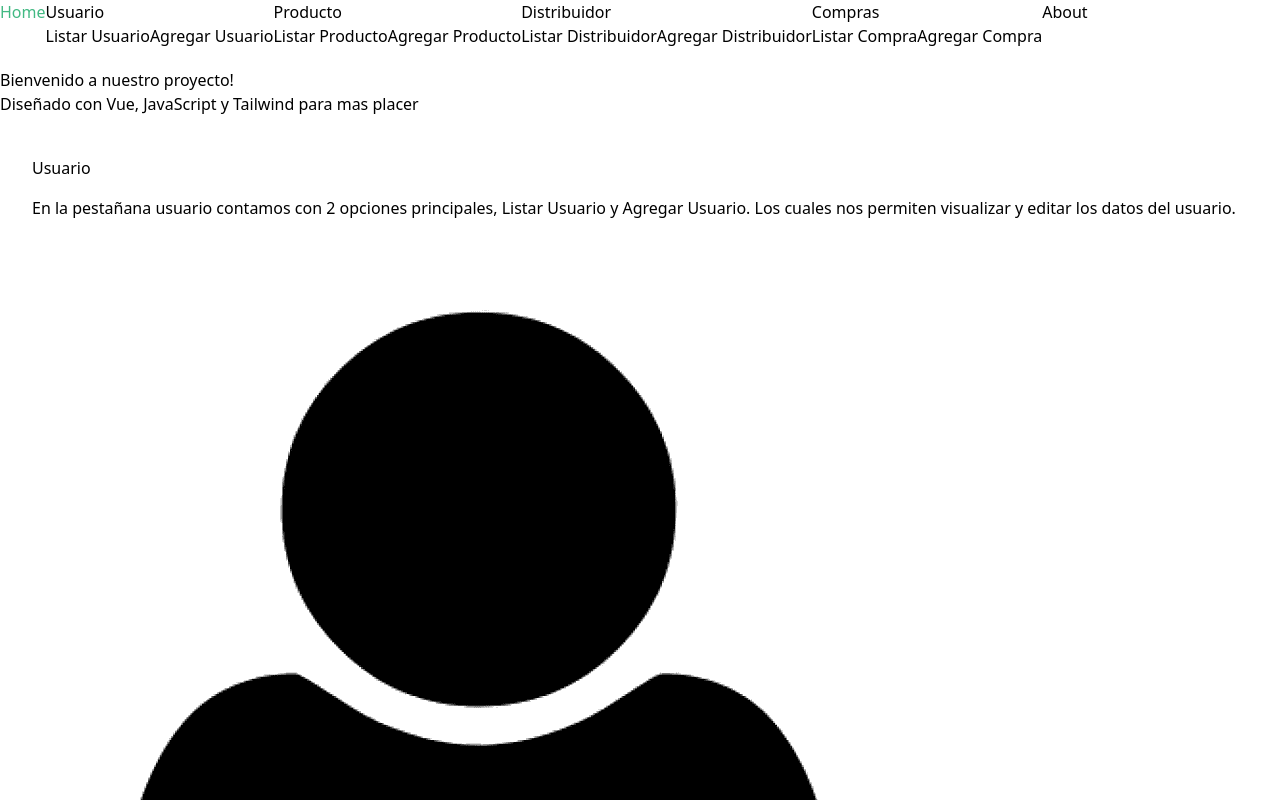
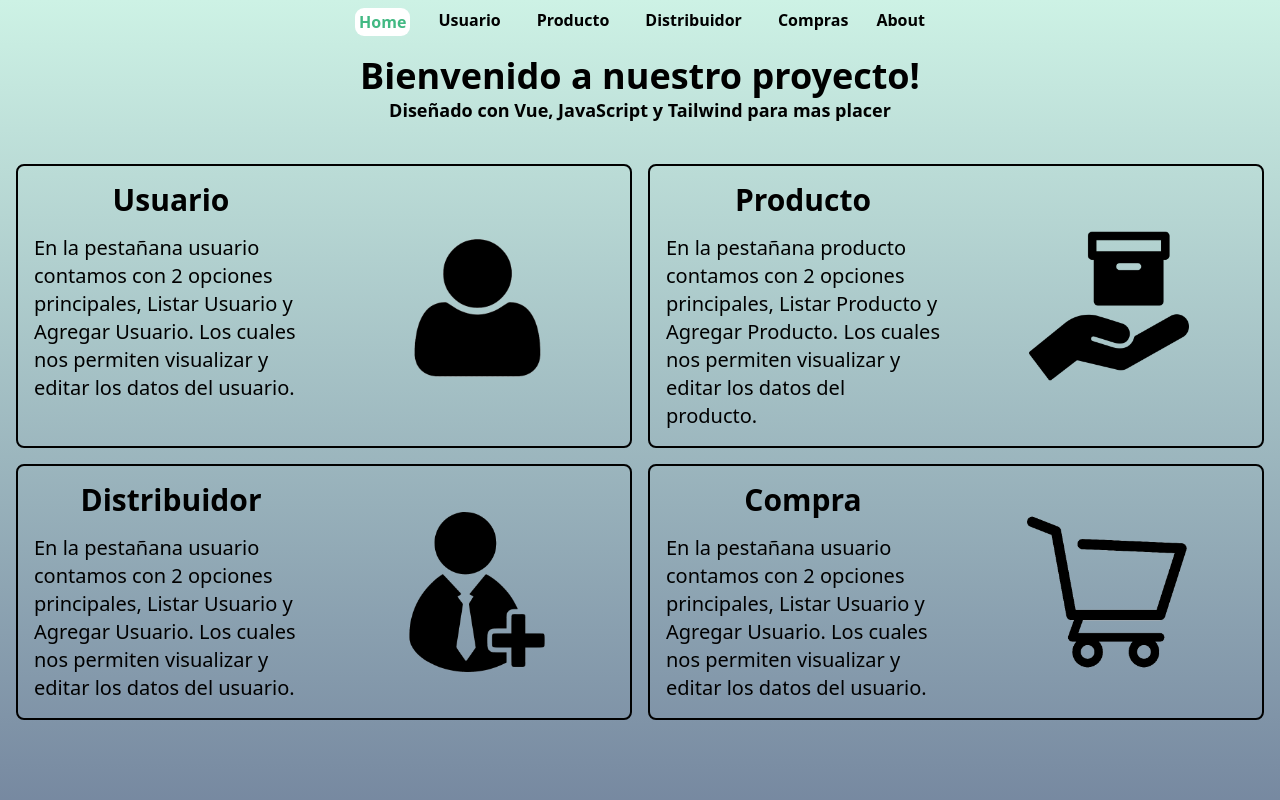
Before and after one commit to TheSebasx11/desarrollo-web-michoTec, a Vue app: page / in a window 1280 px wide. Shown: the top 800 px of the page. Built offline with nearby package versions, Linux system fonts and the light colour scheme; what vue-sweetalert2 would draw is missing.

Commit message:
estilitos actualizados uwu

```diff
--- a/css/output.css
+++ b/css/output.css
@@ -476,14 +476,19 @@ Ensure the default browser behavior of the `hidden` attribute.
   margin: 1rem;
 }
 
+.my-4 {
+  margin-top: 1rem;
+  margin-bottom: 1rem;
+}
+
 .mx-4 {
   margin-left: 1rem;
   margin-right: 1rem;
 }
 
-.my-4 {
-  margin-top: 1rem;
-  margin-bottom: 1rem;
+.my-2 {
+  margin-top: 0.5rem;
+  margin-bottom: 0.5rem;
 }
 
 .mt-5 {
@@ -522,16 +527,12 @@ Ensure the default browser behavior of the `hidden` attribute.
   margin-bottom: 0.25rem;
 }
 
-.mr-4 {
-  margin-right: 1rem;
-}
-
 .ml-4 {
   margin-left: 1rem;
 }
 
-.block {
-  display: block;
+.mt-4 {
+  margin-top: 1rem;
 }
 
 .flex {
@@ -541,3 +542,388 @@ Ensure the default browser behavior of the `hidden` attribute.
 .table {
   display: table;
 }
+
+.grid {
+  display: grid;
+}
+
+.hidden {
+  display: none;
+}
+
+.h-screen {
+  height: 100vh;
+}
+
+.h-40 {
+  height: 10rem;
+}
+
+.h-full {
+  height: 100%;
+}
+
+.h-96 {
+  height: 24rem;
+}
+
+.h-32 {
+  height: 8rem;
+}
+
+.w-full {
+  width: 100%;
+}
+
+.w-11\/12 {
+  width: 91.666667%;
+}
+
+.w-fit {
+  width: -webkit-fit-content;
+  width: -moz-fit-content;
+  width: fit-content;
+}
+
+.w-72 {
+  width: 18rem;
+}
+
+.border-collapse {
+  border-collapse: collapse;
+}
+
+.resize-none {
+  resize: none;
+}
+
+.grid-cols-2 {
+  grid-template-columns: repeat(2, minmax(0, 1fr));
+}
+
+.flex-row {
+  flex-direction: row;
+}
+
+.flex-col {
+  flex-direction: column;
+}
+
+.items-center {
+  align-items: center;
+}
+
+.justify-center {
+  justify-content: center;
+}
+
+.gap-x-5 {
+  -moz-column-gap: 1.25rem;
+       column-gap: 1.25rem;
+}
+
+.gap-y-3 {
+  row-gap: 0.75rem;
+}
+
+.gap-x-4 {
+  -moz-column-gap: 1rem;
+       column-gap: 1rem;
+}
+
+.gap-x-2 {
+  -moz-column-gap: 0.5rem;
+       column-gap: 0.5rem;
+}
+
+.gap-x-32 {
+  -moz-column-gap: 8rem;
+       column-gap: 8rem;
+}
+
+.gap-x-3 {
+  -moz-column-gap: 0.75rem;
+       column-gap: 0.75rem;
+}
+
+.rounded-lg {
+  border-radius: 0.5rem;
+}
+
+.rounded-xl {
+  border-radius: 0.75rem;
+}
+
+.rounded-md {
+  border-radius: 0.375rem;
+}
+
+.border-2 {
+  border-width: 2px;
+}
+
+.border {
+  border-width: 1px;
+}
+
+.border-black {
+  --tw-border-opacity: 1;
+  border-color: rgb(0 0 0 / var(--tw-border-opacity));
+}
+
+.border-white {
+  --tw-border-opacity: 1;
+  border-color: rgb(255 255 255 / var(--tw-border-opacity));
+}
+
+.bg-slate-300 {
+  --tw-bg-opacity: 1;
+  background-color: rgb(203 213 225 / var(--tw-bg-opacity));
+}
+
+.bg-black {
+  --tw-bg-opacity: 1;
+  background-color: rgb(0 0 0 / var(--tw-bg-opacity));
+}
+
+.bg-red-500 {
+  --tw-bg-opacity: 1;
+  background-color: rgb(239 68 68 / var(--tw-bg-opacity));
+}
+
+.bg-green-500 {
+  --tw-bg-opacity: 1;
+  background-color: rgb(34 197 94 / var(--tw-bg-opacity));
+}
+
+.bg-white {
+  --tw-bg-opacity: 1;
+  background-color: rgb(255 255 255 / var(--tw-bg-opacity));
+}
+
+.bg-\[\#9AEED8\] {
+  --tw-bg-opacity: 1;
+  background-color: rgb(154 238 216 / var(--tw-bg-opacity));
+}
+
+.bg-yellow-50 {
+  --tw-bg-opacity: 1;
+  background-color: rgb(254 252 232 / var(--tw-bg-opacity));
+}
+
+.bg-yellow-400 {
+  --tw-bg-opacity: 1;
+  background-color: rgb(250 204 21 / var(--tw-bg-opacity));
+}
+
+.bg-purple-300 {
+  --tw-bg-opacity: 1;
+  background-color: rgb(216 180 254 / var(--tw-bg-opacity));
+}
+
+.bg-gradient-to-b {
+  background-image: linear-gradient(to bottom, var(--tw-gradient-stops));
+}
+
+.from-\[\#CDF2E5\] {
+  --tw-gradient-from: #CDF2E5;
+  --tw-gradient-stops: var(--tw-gradient-from), var(--tw-gradient-to, rgb(205 242 229 / 0));
+}
+
+.to-\[\#7688A0\] {
+  --tw-gradient-to: #7688A0;
+}
+
+.to-\[\#CEE6F0\] {
+  --tw-gradient-to: #CEE6F0;
+}
+
+.p-2 {
+  padding: 0.5rem;
+}
+
+.p-1 {
+  padding: 0.25rem;
+}
+
+.px-2 {
+  padding-left: 0.5rem;
+  padding-right: 0.5rem;
+}
+
+.py-1 {
+  padding-top: 0.25rem;
+  padding-bottom: 0.25rem;
+}
+
+.py-2 {
+  padding-top: 0.5rem;
+  padding-bottom: 0.5rem;
+}
+
+.py-8 {
+  padding-top: 2rem;
+  padding-bottom: 2rem;
+}
+
+.px-4 {
+  padding-left: 1rem;
+  padding-right: 1rem;
+}
+
+.text-left {
+  text-align: left;
+}
+
+.text-center {
+  text-align: center;
+}
+
+.font-sans {
+  font-family: ui-sans-serif, system-ui, -apple-system, BlinkMacSystemFont, "Segoe UI", Roboto, "Helvetica Neue", Arial, "Noto Sans", sans-serif, "Apple Color Emoji", "Segoe UI Emoji", "Segoe UI Symbol", "Noto Color Emoji";
+}
+
+.text-4xl {
+  font-size: 2.25rem;
+  line-height: 2.5rem;
+}
+
+.text-lg {
+  font-size: 1.125rem;
+  line-height: 1.75rem;
+}
+
+.text-3xl {
+  font-size: 1.875rem;
+  line-height: 2.25rem;
+}
+
+.text-xl {
+  font-size: 1.25rem;
+  line-height: 1.75rem;
+}
+
+.text-sm {
+  font-size: 0.875rem;
+  line-height: 1.25rem;
+}
+
+.font-extrabold {
+  font-weight: 800;
+}
+
+.font-bold {
+  font-weight: 700;
+}
+
+.font-semibold {
+  font-weight: 600;
+}
+
+.text-white {
+  --tw-text-opacity: 1;
+  color: rgb(255 255 255 / var(--tw-text-opacity));
+}
+
+.text-black {
+  --tw-text-opacity: 1;
+  color: rgb(0 0 0 / var(--tw-text-opacity));
+}
+
+.transition {
+  transition-property: color, background-color, border-color, fill, stroke, opacity, box-shadow, transform, filter, -webkit-text-decoration-color, -webkit-backdrop-filter;
+  transition-property: color, background-color, border-color, text-decoration-color, fill, stroke, opacity, box-shadow, transform, filter, backdrop-filter;
+  transition-property: color, background-color, border-color, text-decoration-color, fill, stroke, opacity, box-shadow, transform, filter, backdrop-filter, -webkit-text-decoration-color, -webkit-backdrop-filter;
+  transition-timing-function: cubic-bezier(0.4, 0, 0.2, 1);
+  transition-duration: 150ms;
+}
+
+.hover\:border-separate:hover {
+  border-collapse: separate;
+}
+
+.hover\:rounded-xl:hover {
+  border-radius: 0.75rem;
+}
+
+.hover\:border-2:hover {
+  border-width: 2px;
+}
+
+.hover\:border:hover {
+  border-width: 1px;
+}
+
+.hover\:border-dashed:hover {
+  border-style: dashed;
+}
+
+.hover\:border-dotted:hover {
+  border-style: dotted;
+}
+
+.hover\:border-double:hover {
+  border-style: double;
+}
+
+.hover\:border-black:hover {
+  --tw-border-opacity: 1;
+  border-color: rgb(0 0 0 / var(--tw-border-opacity));
+}
+
+.hover\:border-inherit:hover {
+  border-color: inherit;
+}
+
+.hover\:bg-red-500:hover {
+  --tw-bg-opacity: 1;
+  background-color: rgb(239 68 68 / var(--tw-bg-opacity));
+}
+
+.hover\:bg-blue-400:hover {
+  --tw-bg-opacity: 1;
+  background-color: rgb(96 165 250 / var(--tw-bg-opacity));
+}
+
+.hover\:bg-purple-300:hover {
+  --tw-bg-opacity: 1;
+  background-color: rgb(216 180 254 / var(--tw-bg-opacity));
+}
+
+.hover\:bg-purple-900:hover {
+  --tw-bg-opacity: 1;
+  background-color: rgb(88 28 135 / var(--tw-bg-opacity));
+}
+
+.hover\:bg-\[\#9AEED8\]:hover {
+  --tw-bg-opacity: 1;
+  background-color: rgb(154 238 216 / var(--tw-bg-opacity));
+}
+
+.hover\:px-2:hover {
+  padding-left: 0.5rem;
+  padding-right: 0.5rem;
+}
+
+.hover\:py-1:hover {
+  padding-top: 0.25rem;
+  padding-bottom: 0.25rem;
+}
+
+.hover\:text-white:hover {
+  --tw-text-opacity: 1;
+  color: rgb(255 255 255 / var(--tw-text-opacity));
+}
+
+.focus\:border-2:focus {
+  border-width: 2px;
+}
+
+.active\:border-2:active {
+  border-width: 2px;
+}
+
+.active\:bg-purple-300:active {
+  --tw-bg-opacity: 1;
+  background-color: rgb(216 180 254 / var(--tw-bg-opacity));
+}
--- a/src/App.vue
+++ b/src/App.vue
@@ -1,31 +1,31 @@
 <template>
   <div id="nav">
-    <div>
-      <ul class="flex gap-x-5">
+    <div class="items-center justify-center flex my-2">
+      <ul class="flex gap-x-5 font-semibold">
         <router-link to="/">Home</router-link>
         <li @mouseover="show('items1')" @mouseleave="dispose('items1')">
-          <span>Usuario</span>
+          <span class="px-2 py-1 hover:rounded-xl hover:bg-[#9AEED8]">Usuario</span>
           <div ref="items1" class="hidden">
             <router-link to="/listUser">Listar Usuario</router-link>
             <router-link to="/addUser">Agregar Usuario</router-link>
           </div>
         </li>
         <li @mouseover="show('items2')" @mouseleave="dispose('items2')">
-          <span>Producto</span>
+          <span class="px-2 py-1 hover:rounded-xl hover:bg-[#9AEED8]">Producto</span>
           <div ref="items2" class="hidden">
             <router-link to="/listProd">Listar Producto</router-link>
             <router-link to="/addProd">Agregar Producto</router-link>
           </div>
         </li>
         <li @mouseover="show('items3')" @mouseleave="dispose('items3')">
-          <span>Distribuidor</span>
+          <span class="px-2 py-1 hover:rounded-xl hover:bg-[#9AEED8]">Distribuidor</span>
           <div ref="items3" class="hidden">
             <router-link to="/listDist">Listar Distribuidor</router-link>
             <router-link to="/addDist">Agregar Distribuidor</router-link>
           </div>
         </li>
         <li @mouseover="show('items4')" @mouseleave="dispose('items4')">
-          <span>Compras</span>
+          <span class="px-2 py-1 hover:rounded-xl hover:bg-[#9AEED8]">Compras</span>
           <div ref="items4" class="hidden">
             <router-link to="/listPurch">Listar Compra</router-link>
             <router-link to="/addPurch">Agregar Compra</router-link>
@@ -51,7 +51,7 @@ export default {
   methods: {
     show(bar) {
       this.$refs[bar].className =
-        "flex flex-col bg-slate-300 gap-y-3 px-2 py-1 absolute";
+        "flex flex-col bg-white gap-y-3 px-2 py-1 absolute";
     },
     dispose(bar) {
       this.$refs[bar].className = "hidden";
@@ -80,5 +80,8 @@ export default {
 
 #nav a.router-link-exact-active {
   color: #42b983;
+  border-radius: 9px;
+  background: white;
+  padding: 2px 4px 2px 4px;
 }
 </style>
--- a/src/components/Compra/AgregarCompra.vue
+++ b/src/components/Compra/AgregarCompra.vue
@@ -21,27 +21,27 @@
         <p class="name text-xl font-semibold">Numero de compra</p>
         <input
           v-model="p_number"
-          class="border-2 mb-2 border-black w-72"
+          class="border-2 mb-2 border-black w-72 px-2"
           type="textname"
           placeholder=""
         />
         <p class="email text-xl font-semibold">Precio de compra</p>
         <input
           v-model="p_price"
-          class="border-2 mb-2 border-black w-72"
+          class="border-2 mb-2 border-black w-72 px-2"
           type="emailtext"
           placeholder=""
         />
         <p class="Telefonodecontacto text-xl font-semibold">Cantidad</p>
         <input
           v-model="p_amount"
-          class="border-2 mb-2 border-black w-72"
+          class="border-2 mb-2 border-black w-72 px-2"
           type="textcontact"
         />
         <p class="age text-xl font-semibold">Fecha de compra</p>
         <input
           v-model="p_date"
-          class="border-2 mb-2 border-black w-72"
+          class="border-2 mb-2 border-black w-72 px-2"
           type="textage"
         />
       </div>
--- a/src/components/Compra/ListarCompra.vue
+++ b/src/components/Compra/ListarCompra.vue
@@ -1,5 +1,10 @@
 <template>
-  <div class="flex justify-center">
+  <div class="w-full flex flex-col items-center justify-center bg-gradient-to-b from-[#CDF2E5] to-[#CEE6F0]">
+    <div class="">
+      <h2 class="text-center font-bold font-sans my-4 text-3xl">
+        Lista de Compras
+      </h2>
+    </div>
     <table
       id="tabla2"
       class="w-11/12 mt-2 border-collapse border-2 border-black"
--- a/src/components/Distribuidor/AgregarDistribuidor.vue
+++ b/src/components/Distribuidor/AgregarDistribuidor.vue
@@ -21,7 +21,7 @@
         <p class="distri_name text-xl font-semibold">Nombre de la compañia</p>
         <input
           v-model="d_name"
-          class="border-2 mb-2 border-black w-72"
+          class="border-2 mb-2 border-black w-72 px-2"
           type="namedistri"
         />
         <p class="distri_description text-xl font-semibold">
@@ -31,14 +31,14 @@
           v-model="d_equip"
           name=""
           placeholder="Ingrese aqui la descripcion del producto"
-          class="p-2 description border-2 mb-1 border-black resize-none w-72"
+          class="p-2 description border-2 mb-1 border-black resize-none w-72 px-2"
           cols="30"
           rows="10"
         ></textarea>
         <p class="distri_price text-xl font-semibold">Categorias</p>
         <input
           v-model="d_category"
-          class="border-2 mb-2 border-black w-72"
+          class="border-2 mb-2 border-black w-72 px-2"
           type="priceproduct"
         />
       </div>
--- a/src/components/Distribuidor/ListarDistribuidor.vue
+++ b/src/components/Distribuidor/ListarDistribuidor.vue
@@ -1,5 +1,10 @@
 <template>
-  <div class="flex justify-center">
+  <div class="w-full flex flex-col items-center justify-center bg-gradient-to-b from-[#CDF2E5] to-[#CEE6F0]">
+    <div class="">
+      <h2 class="text-center font-bold font-sans my-4 text-3xl">
+        Lista de Distribuidores
+      </h2>
+    </div>
     <table
       id="tabla2"
       class="w-11/12 mt-2 border-collapse border-2 border-black"
--- a/src/components/Producto/AgregarProducto.vue
+++ b/src/components/Producto/AgregarProducto.vue
@@ -21,27 +21,27 @@
         <p class="product_name text-xl font-semibold">Nombre del Producto</p>
         <input
           v-model="name_p"
-          class="border-2 mb-2 border-black w-72"
+          class="border-2 mb-2 border-black w-72 px-2"
           type="nameproduct"
         />
         <p class="product_description text-xl font-semibold">Descripcion</p>
         <textarea
           v-model="desc_p"
           placeholder="Ingrese aqui la descripcion del producto"
-          class="description border-2 mb-2 border-black resize-none w-72 h-32"
+          class="description border-2 mb-2 border-black resize-none w-72 h-32 px-2"
           cols="30"
           rows="10"
         ></textarea>
         <p class="product_price text-xl font-semibold">Precio del Producto</p>
         <input
           v-model="price_p"
-          class="border-2 mb-2 border-black w-72"
+          class="border-2 mb-2 border-black w-72 px-2"
           type="priceproduct"
         />
         <p class="product_stock text-xl font-semibold">Stock</p>
         <input
           v-model="stock_p"
-          class="border-2 mb-2 border-black w-72"
+          class="border-2 mb-2 border-black w-72 px-2"
           type="stockproduct"
         />
       </div>
--- a/src/components/Producto/ListarProducto.vue
+++ b/src/components/Producto/ListarProducto.vue
@@ -1,5 +1,10 @@
 <template>
-  <div class="flex items-center justify-center">
+  <div class="w-full flex flex-col items-center justify-center bg-gradient-to-b from-[#CDF2E5] to-[#CEE6F0]">
+    <div class="">
+      <h2 class="text-center font-bold font-sans my-4 text-3xl">
+        Lista de Productos
+      </h2>
+    </div>
     <table
       id="tabla2"
       class="w-11/12 mt-2 border-collapse border-2 border-black"
--- a/src/components/Usuario/AgregarUsuario.vue
+++ b/src/components/Usuario/AgregarUsuario.vue
@@ -22,14 +22,14 @@
         <p class="name text-xl font-semibold">Nombre</p>
         <input
           v-model="name_i"
-          class="border-2 mb-2 border-black w-72"
+          class="border-2 mb-2 border-black w-72 px-2"
           type="textname"
           placeholder="Nombre del usuario"
         />
         <p class="email text-xl font-semibold">Correo</p>
         <input
           v-model="email_i"
-          class="border-2 mb-2 border-black w-72"
+          class="border-2 mb-2 border-black w-72 px-2"
           type="emailtext"
           placeholder="@example.com"
         />
@@ -38,19 +38,19 @@
         </p>
         <input
           v-model="phone_i"
-          class="border-2 mb-2 border-black w-72"
+          class="border-2 mb-2 border-black w-72 px-2"
           type="textcontact"
         />
         <p class="age text-xl font-semibold">Edad</p>
         <input
           v-model="age_i"
-          class="border-2 mb-2 border-black w-72"
+          class="border-2 mb-2 border-black w-72 px-2"
           type="textage"
         />
         <p class="postalcode text-xl font-semibold">Codigo postal</p>
         <input
           v-model="postal_i"
-          class="border-2 border-black w-72"
+          class="border-2 border-black w-72 px-2"
           type="postaltext"
         />
       </div>
--- a/src/components/Usuario/ListarUsuario.vue
+++ b/src/components/Usuario/ListarUsuario.vue
@@ -1,15 +1,20 @@
 <template>
-  <div class="w-full flex justify-center bg-gradient-to-b from-[#CDF2E5] to-[#CEE6F0]">
+  <div class="w-full flex flex-col items-center justify-center bg-gradient-to-b from-[#CDF2E5] to-[#CEE6F0]">
+    <div class="">
+      <h1 class="text-center font-bold font-sans mt-4 text-3xl">
+        Listado de Usuarios
+      </h1>
+    </div>
     <table class="w-11/12 mt-10 border-collapse border-2 border-black">
       <thead>
-        <tr class="bg-black text-white border-2 border-black">
-          <th class="text-center border p-2 border-white">ID</th>
-          <th class="text-center border p-2 border-white">Nombre</th>
-          <th class="text-center border p-2 border-white">Email</th>
-          <th class="text-center border p-2 border-white">Telefono</th>
-          <th class="text-center border p-2 border-white">Edad</th>
-          <th class="text-center border p-2 border-white">Codigo Postal</th>
-          <th class="text-center border p-2 border-white">Acciones</th>
+        <tr class="bg-[#9AEED8] text-black border-2 border-black">
+          <th class="text-center border p-2 border-black">ID</th>
+          <th class="text-center border p-2 border-black">Nombre</th>
+          <th class="text-center border p-2 border-black">Email</th>
+          <th class="text-center border p-2 border-black">Telefono</th>
+          <th class="text-center border p-2 border-black">Edad</th>
+          <th class="text-center border p-2 border-black">Codigo Postal</th>
+          <th class="text-center border p-2 border-black">Acciones</th>
         </tr>
       </thead>
       <tr v-for="user in users" :key="user.id">
```
